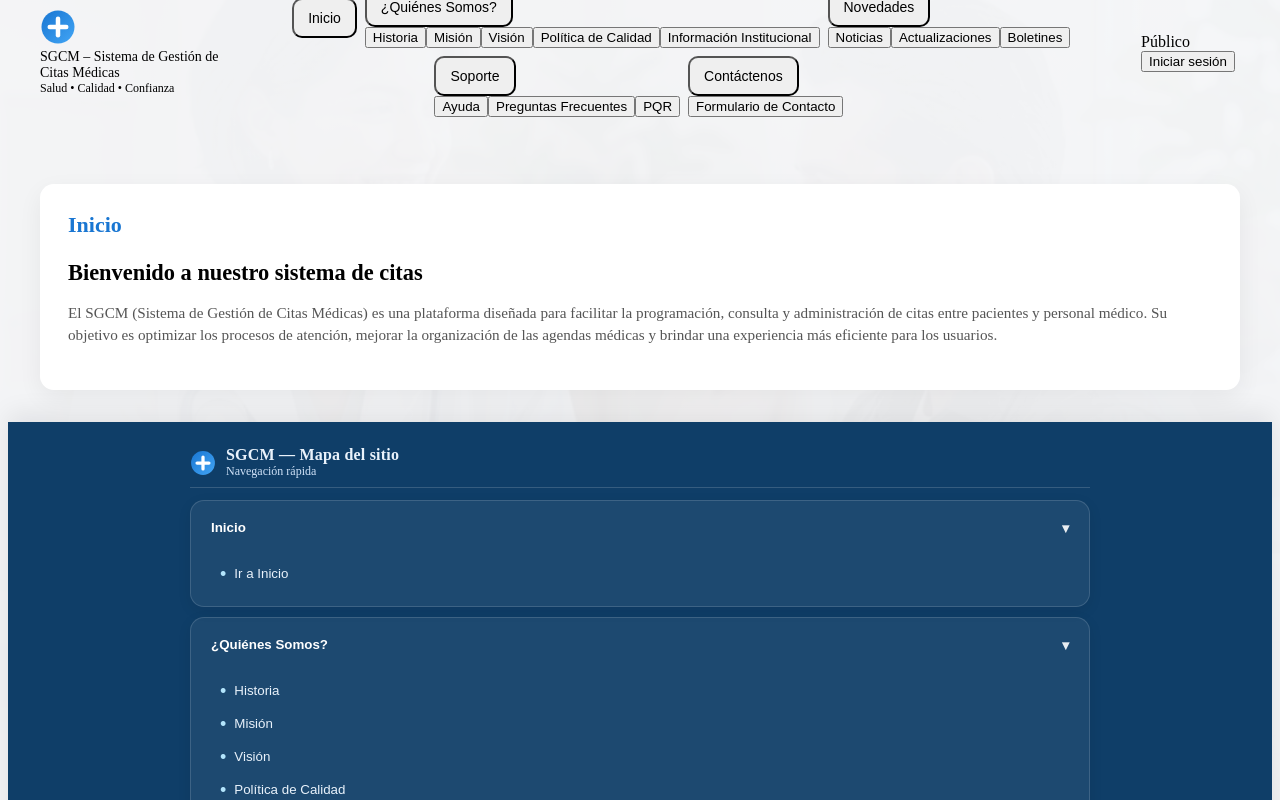
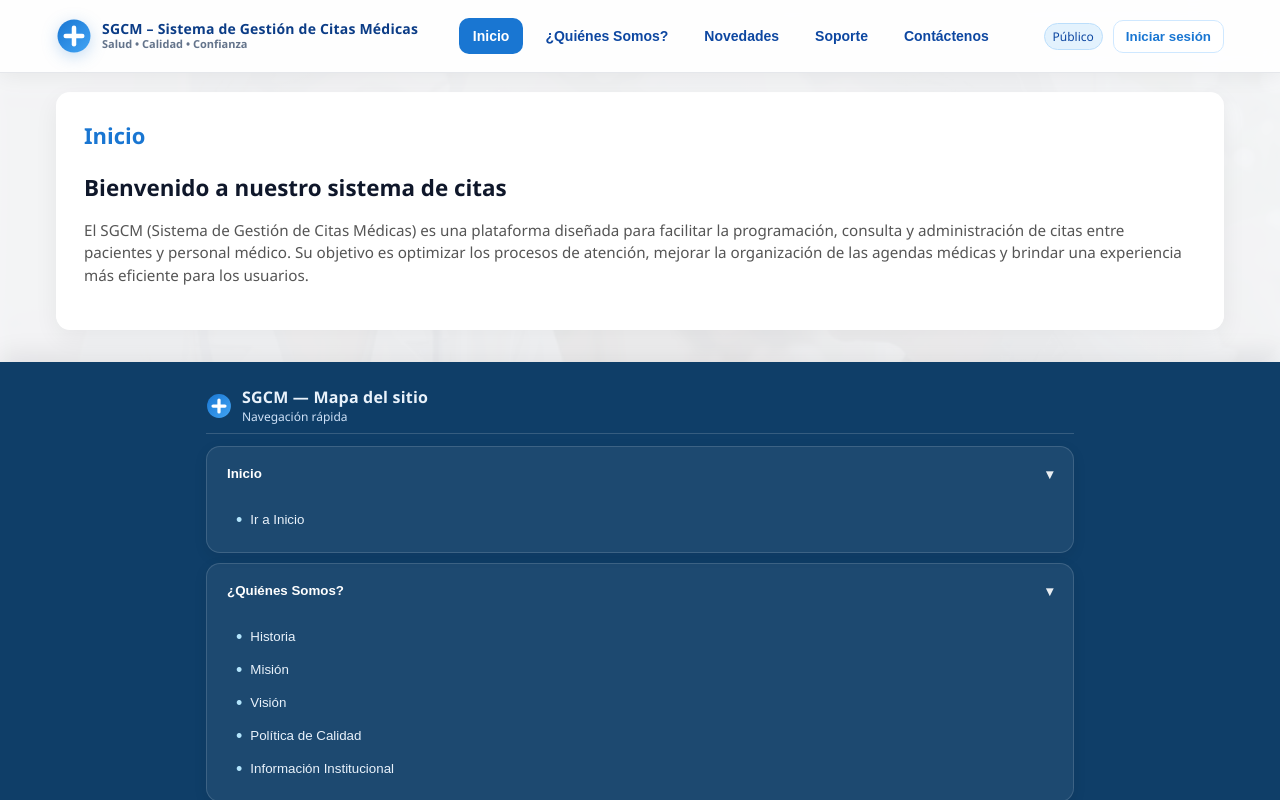
Before and after one commit to wandres2357-commits/sistemadegestioncitasmedicas, a React (Vite) app: page / in a window 1280 px wide. Shown: the top 800 px of the page. Built offline with nearby package versions, Linux system fonts and the light colour scheme.

Commit message:
Add files via upload

```diff
--- a/src/App.css
+++ b/src/App.css
@@ -184,3 +184,209 @@ img, svg, canvas{
 }
 .topbar{ padding-top: max(0px, var(--safe-top)); }
 body{ padding-bottom: max(0px, var(--safe-bottom)); }
+/* src/App.css */
+:root{
+  --primary: #1976d2;
+  --primary-2: #42a5f5;
+  --accent: #2e7d32;
+  --bg: #f4f6f8;
+  --text: #0f172a;
+  --muted: #64748b;
+  --surface: #ffffff;
+  --border: #e5e7eb;
+  --nav-h: 72px;
+}
+
+*{ box-sizing: border-box; }
+html, body, #root { height: 100%; }
+body { margin: 0; background: var(--bg); font-family: "Segoe UI", system-ui, -apple-system, Arial, sans-serif; color: var(--text); }
+
+.app { min-height: 100vh; }
+
+/* ======= NAVBAR FIJA ======= */
+.topbar{
+  position: fixed; top: 0; left: 0; right: 0; z-index: 100;
+  background: rgba(255,255,255,.88);
+  backdrop-filter: saturate(1.2) blur(10px);
+  border-bottom: 1px solid var(--border);
+  box-shadow: 0 4px 20px rgba(2, 6, 23, 0.06);
+}
+.topbar-inner{
+  max-width: 1200px; margin: 0 auto;
+  display: flex; align-items: center; gap: 16px;
+  padding: 10px 16px; height: var(--nav-h);
+}
+
+/* Marca/Logo */
+.brand{
+  display: flex; align-items: center; gap: 10px; min-width: 260px;
+}
+.brand-title{
+  font-weight: 800; font-size: 14px; line-height: 1.1;
+  letter-spacing: .2px; color: #0b3c86;
+}
+.brand-sub{ color: var(--muted); font-weight: 600; font-size: 11px; }
+
+.logo{
+  width: 36px; height: 36px; flex: 0 0 auto;
+  filter: drop-shadow(0 4px 8px rgba(25,118,210,.25));
+}
+
+/* Menú centrado */
+.menu{
+  display: flex; align-items: center; justify-content: center;
+  gap: 8px; margin: 0 auto;
+  list-style: none; padding: 0;
+}
+.nav-item{ position: relative; }
+
+.link{
+  background: none; border: none; outline: none;
+  color: #0d47a1; font-weight: 600;
+  padding: 10px 14px; border-radius: 10px;
+  cursor: pointer;
+  transition: color .2s ease, background .2s ease, transform .2s ease;
+  position: relative;
+}
+.link:hover{ background: #e3f2fd; }
+.link.active{ background: var(--primary); color: #fff; }
+.link::after{
+  content: ""; position: absolute; left: 12px; right: 12px; bottom: 6px; height: 2px;
+  background: linear-gradient(90deg, var(--primary), var(--primary-2));
+  transform: scaleX(0); transform-origin: left; transition: transform .25s ease; border-radius: 2px;
+}
+.link:hover::after{ transform: scaleX(1); }
+
+/* Dropdown al pasar el mouse (y con teclado) */
+.dropdown{
+  position: absolute; top: 100%; left: 0; min-width: 240px;
+  background: #fff; border: 1px solid var(--border);
+  border-radius: 12px; padding: 8px; margin-top: 10px;
+  box-shadow: 0 14px 35px rgba(2,6,23,.12);
+  opacity: 0; transform: translateY(8px);
+  pointer-events: none;
+  transition: opacity .18s ease, transform .18s ease;
+}
+.nav-item:hover .dropdown,
+.nav-item:focus-within .dropdown{
+  opacity: 1; transform: translateY(0); pointer-events: auto;
+}
+
+.menu-btn{
+  width: 100%; text-align: left;
+  background: none; border: none; outline: none;
+  padding: 10px 12px; border-radius: 8px;
+  color: var(--text); font-weight: 500; cursor: pointer;
+  transition: background .15s ease, color .15s ease;
+}
+.menu-btn:hover{ background: #f1f5f9; }
+.menu-btn.active{ background: var(--primary); color: #fff; }
+
+.right{
+  display: flex; align-items: center; gap: 10px; min-width: 180px; justify-content: flex-end;
+}
+.badge{
+  font-size: 12px; color: #0d47a1; background: #e3f2fd;
+  padding: 4px 8px; border-radius: 999px; border: 1px solid #bbdefb;
+}
+.cta{
+  border: 1px solid #cfe8ff; background: #fff; color: var(--primary);
+  padding: 8px 12px; border-radius: 10px; font-weight: 700; cursor: pointer;
+  transition: background .2s ease, box-shadow .2s ease, transform .2s ease;
+}
+.cta:hover{ background: #eef6ff; box-shadow: 0 8px 20px rgba(25,118,210,.12); }
+.cta:active{ transform: translateY(1px); }
+
+/* ======= CONTENIDO ======= */
+main{
+  max-width: 1200px; margin: calc(var(--nav-h) + 20px) auto 24px;
+  padding: 0 16px;
+}
+.card{
+  background: var(--surface);
+  padding: 28px; border-radius: 14px;
+  box-shadow: 0 8px 24px rgba(2,6,23,.06);
+  animation: fadeUp .2s ease both;
+}
+.card h2{ margin-top: 0; color: var(--primary); }
+
+.input{
+  width: 100%; padding: 10px 12px; margin-bottom: 14px;
+  border-radius: 10px; border: 1px solid #cfe8ff;
+  outline: none; transition: box-shadow .15s ease, border-color .15s ease, background .15s ease;
+  background: #fcfdff;
+
+/* Mejoras de usabilidad en móvil */
+@media (max-width: 720px) {
+  .admin-input{
+    font-size: 16px; /* evita zoom automático en iOS */
+    padding: 12px 14px;
+  }
+  .admin-cta{
+    width: 100%;
+    padding: 12px 16px;
+    font-size: 16px;
+  }
+  .admin-card h2{ font-size: clamp(18px, 4.5vw, 22px); }
+}
+
+/* Espacios entre controles en tarjetas */
+.admin-card .admin-input + .admin-input { margin-top: 8px; }
+.admin-card .admin-cta { margin-top: 6px; }
+
+}
+.input:focus{
+  border-color: var(--primary);
+  box-shadow: 0 0 0 3px rgba(25,118,210,.18);
+  background: #fff;
+}
+
+.btn{
+  padding: 10px 18px; border: none; border-radius: 10px;
+  background: var(--accent); color: #fff; font-weight: 700; cursor: pointer;
+  transition: transform .15s ease, box-shadow .2s ease, background .2s ease;
+  box-shadow: 0 8px 18px rgba(46,125,50,.16);
+
+
+/* Mejoras de usabilidad en móvil */
+@media (max-width: 720px) {
+  .admin-input{
+    font-size: 16px; /* evita zoom automático en iOS */
+    padding: 12px 14px;
+  }
+  .admin-cta{
+    width: 100%;
+    padding: 12px 16px;
+    font-size: 16px;
+  }
+  .admin-card h2{ font-size: clamp(18px, 4.5vw, 22px); }
+}
+
+/* Espacios entre controles en tarjetas */
+.admin-card .admin-input + .admin-input { margin-top: 8px; }
+.admin-card .admin-cta { margin-top: 6px; }
+
+}
+.btn:hover{ transform: translateY(-1px); box-shadow: 0 12px 24px rgba(46,125,50,.22); }
+.btn:active{ transform: translateY(0); }
+
+@keyframes fadeUp {
+  from { opacity: 0; transform: translateY(6px); }
+  to   { opacity: 1; transform: translateY(0); }
+}
+
+/* ======= RESPONSIVE ======= */
+@media (max-width: 960px){
+  .brand-title{ display: none; }
+  .menu{ gap: 4px; }
+  .link{ padding: 8px 10px; }
+  .dropdown{ min-width: 200px; }
+}
+@media (max-width: 640px){
+  .menu{ overflow-x: auto; scrollbar-width: thin; }
+  .menu::-webkit-scrollbar{ height: 6px; }
+  .menu::-webkit-scrollbar-thumb{ background: #d9e9ff; border-radius: 8px; }
+  .right{ display: none; }
+}
+:root{ --nav-h: 72px; }
+main > * { scroll-margin-top: calc(var(--nav-h) + 12px); }
```
